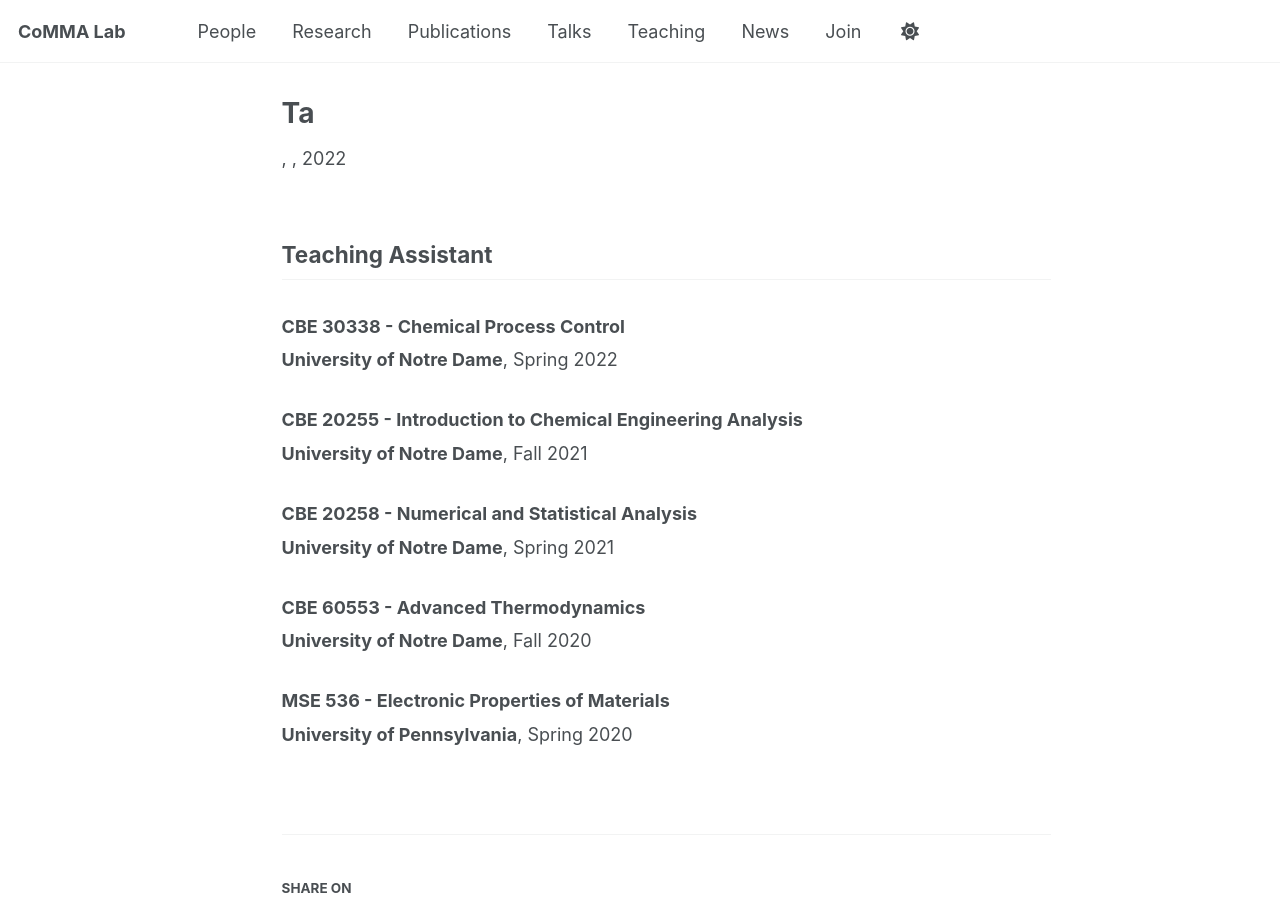
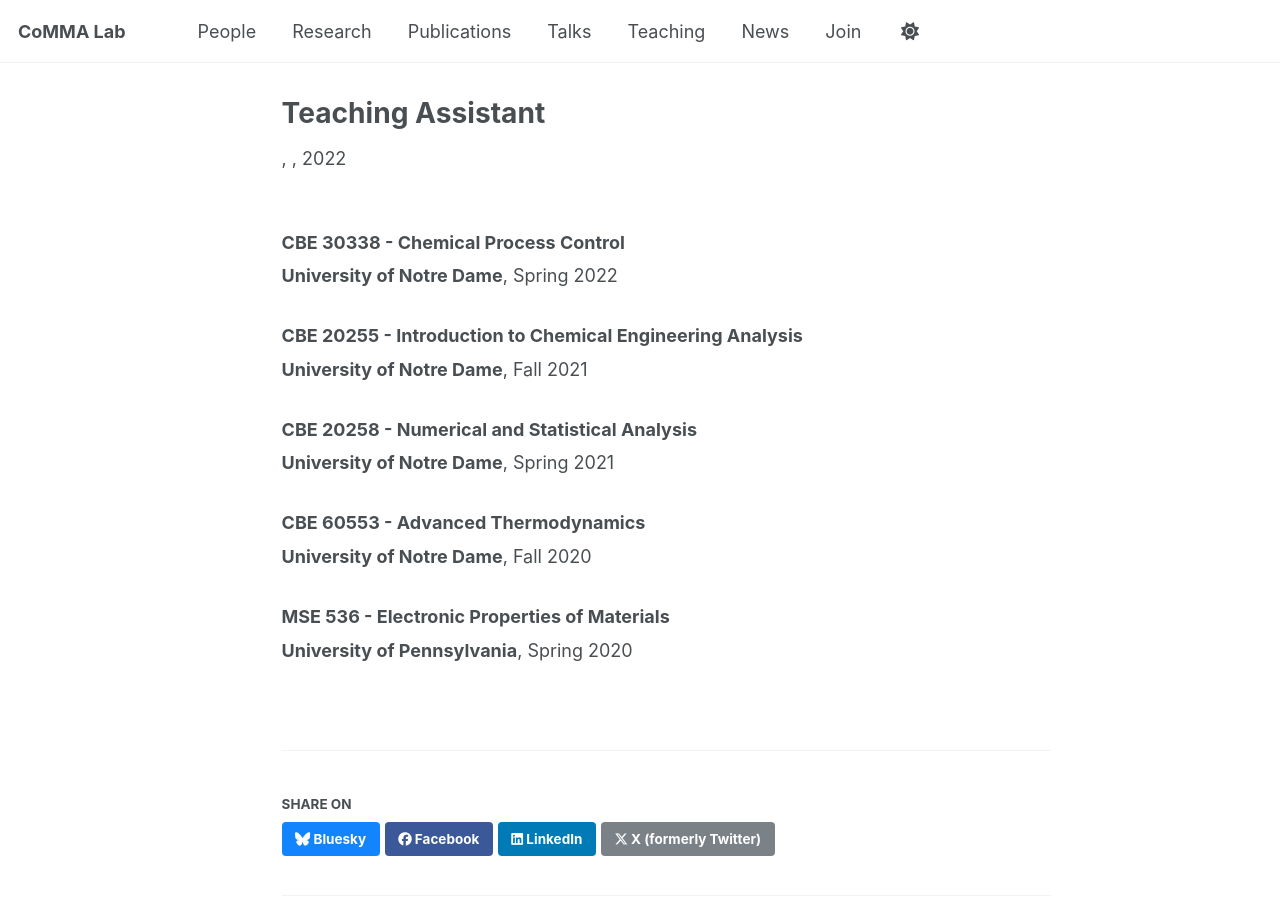
Before and after one commit to CoMMA-Wang-Lab/CoMMA-Wang-Lab.github.io, a Jekyll site: the page built from _teaching/ta.md, in a window 1280 px wide and 900 px high. Built offline with Jekyll 4.4.1, drawn with Linux system fonts in a browser that asks for light colours; part of the change alters nothing that is shown.

Commit message:
Update ta.md

```diff
--- a/_teaching/ta.md
+++ b/_teaching/ta.md
@@ -1,4 +1,5 @@
 ---
+title: "Teaching Assistant"
 collection: teaching
 layout: single
 permalink: /teaching/ta/
@@ -6,8 +7,6 @@ author_profile: false
 classes: wide
 date: 2022-02-01
 ---
-
-## Teaching Assistant
 
 ### CBE 30338 - Chemical Process Control
 **University of Notre Dame**, Spring 2022
```
